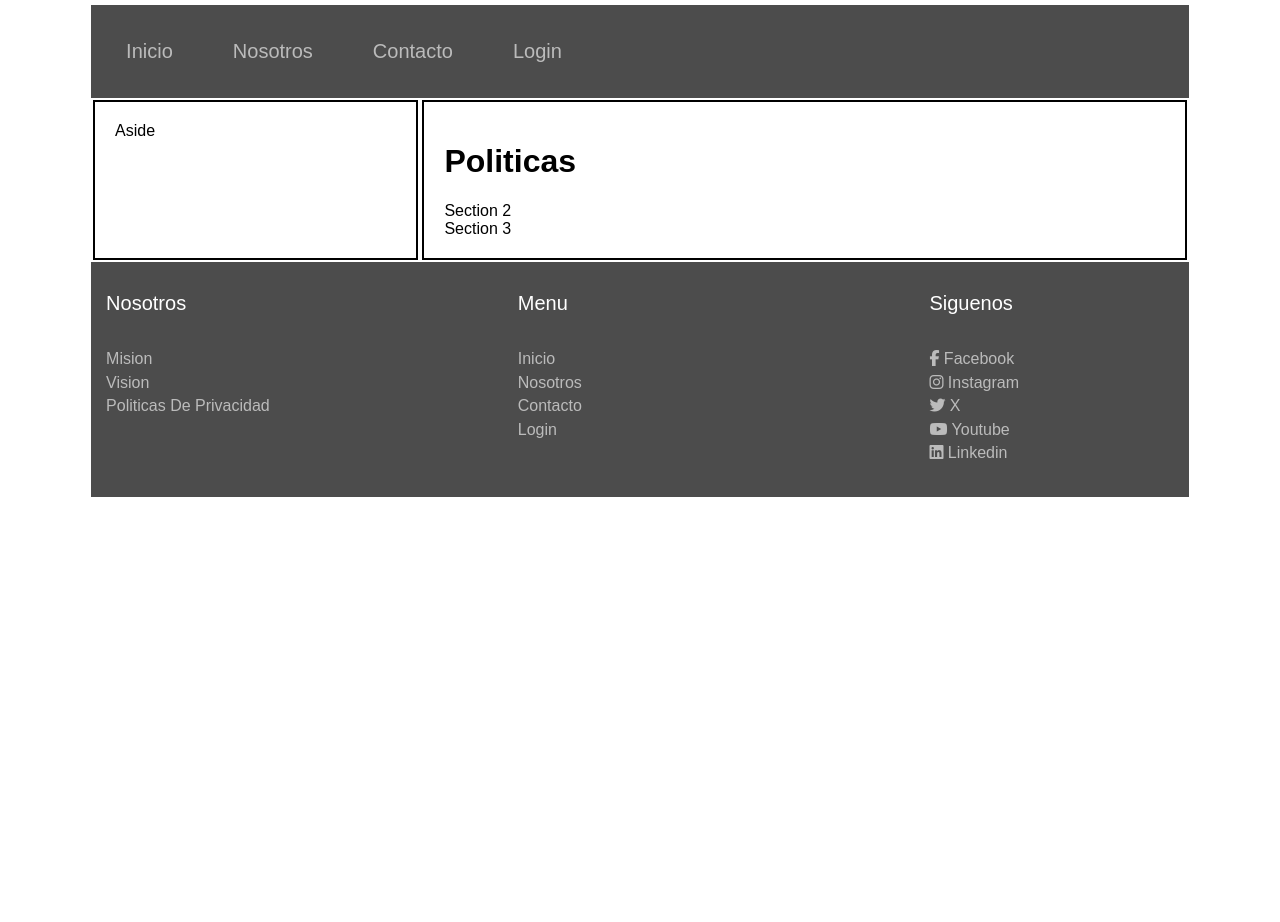
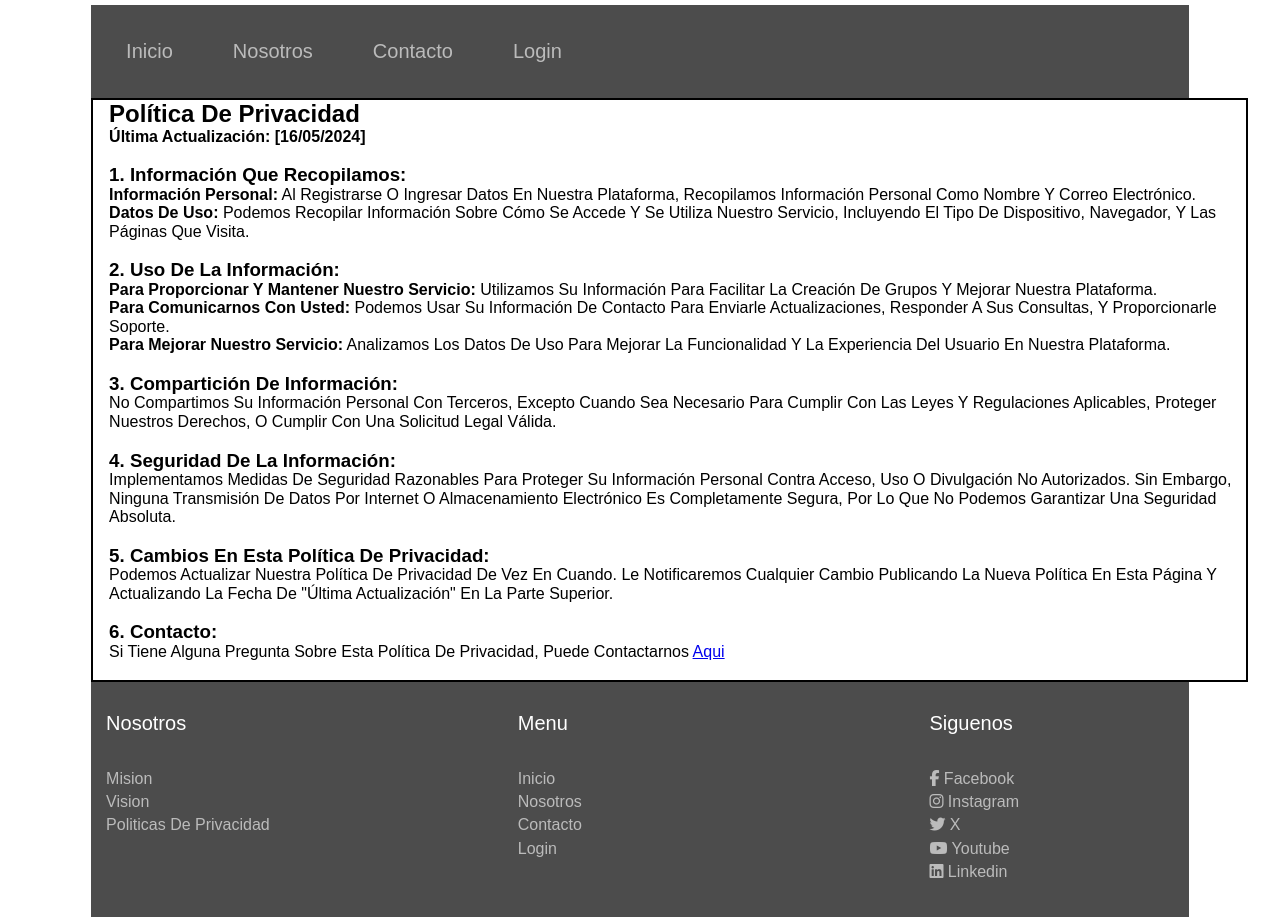
Before and after one commit to Jonathanegalarza/FullstackCodoaCodo, a plain HTML site: page pages/politicas.html in a window 1280 px wide. Before the commit the page ends 800 px from the top, so only its background shows below. Drawn offline with Linux system fonts and the light colour scheme.

Commit message:
Commit 3
Mision Vision y Politicas +Css

```diff
--- a/Design/style.css
+++ b/Design/style.css
@@ -97,7 +97,9 @@ button {
 #principal{
     padding: 20px;
     margin: 2px;
+    width: auto;
     border: 2px solid black;
+
 }
 
 #footer{
@@ -162,3 +164,20 @@ button {
     display: flex;
     flex-wrap: wrap;
 }
+
+.politicas{
+    width: 1157px;
+    border: 2px solid black;
+    padding-left: 1rem;
+
+}
+.mision{
+    border: 2px solid black;
+    width: 1172px;
+    padding-left: 1rem;
+}
+.vision{
+    border: 2px solid black;
+    width: 1172px;
+    padding-left: 1rem;
+}
--- a/pages/politicas.html
+++ b/pages/politicas.html
@@ -1,16 +1,18 @@
 <!DOCTYPE html>
 <html lang="es">
+
 <head>
     <meta charset="UTF-8">
     <meta name="viewport" content="width=device-width, initial-scale=1.0">
     <!--Se linkea el favicon-->
-        <link rel="icon" href="./src/nodejs.svg" type="image/x-icon"/>
+    <link rel="icon" href="./src/nodejs.svg" type="image/x-icon" />
     <!--Documentos de CSS Linkeado-->
     <link rel="stylesheet" href="../Design/normalized.css">
-        <link rel="stylesheet" href="../Design/style.css"/>
+    <link rel="stylesheet" href="../Design/style.css" />
     <link rel="stylesheet" href="https://cdnjs.cloudflare.com/ajax/libs/font-awesome/6.5.2/css/all.min.css">
     <title>Proyecto Curso Fullstack Codo a Codo 2024</title>
 </head>
+
 <body>
     <div id="container">
         <header id="header">
@@ -24,11 +26,45 @@
             </nav>
         </header>
         <main id="main">
-                <aside id="aside">Aside</aside>
-                <article id="principal">
-                    <section><h1>Politicas</h1></section>
-                    <section>Section 2</section>
-                    <section>Section 3</section>
+            <article id="principal1">
+                <div class="politicas">
+                    <h2>Política de Privacidad</h2>
+                    <p><strong>Última actualización: [16/05/2024]</strong></p>
+                    <br>
+                    <h3>1. Información que Recopilamos:</h3>
+                    <p><strong>Información Personal:</strong> Al registrarse o ingresar datos en nuestra plataforma,
+                        recopilamos información personal como nombre y correo electrónico.</p>
+                    <p><strong>Datos de Uso:</strong> Podemos recopilar información sobre cómo se accede y se utiliza
+                        nuestro servicio, incluyendo el tipo de dispositivo, navegador, y las páginas que visita.</p>
+                        <br>
+                    <h3>2. Uso de la Información:</h3>
+                    <p><strong>Para proporcionar y mantener nuestro servicio:</strong> Utilizamos su información para
+                        facilitar la creación de grupos y mejorar nuestra plataforma.</p>
+                    <p><strong>Para comunicarnos con usted:</strong> Podemos usar su información de contacto para
+                        enviarle actualizaciones, responder a sus consultas, y proporcionarle soporte.</p>
+                    <p><strong>Para mejorar nuestro servicio:</strong> Analizamos los datos de uso para mejorar la
+                        funcionalidad y la experiencia del usuario en nuestra plataforma.</p>
+                        <br>
+                    <h3>3. Compartición de Información:</h3>
+                    <p>No compartimos su información personal con terceros, excepto cuando sea necesario para cumplir
+                        con las leyes y regulaciones aplicables, proteger nuestros derechos, o cumplir con una solicitud
+                        legal válida.</p>
+                        <br>
+                    <h3>4. Seguridad de la Información:</h3>
+                    <p>Implementamos medidas de seguridad razonables para proteger su información personal contra
+                        acceso, uso o divulgación no autorizados. Sin embargo, ninguna transmisión de datos por Internet
+                        o almacenamiento electrónico es completamente segura, por lo que no podemos garantizar una
+                        seguridad absoluta.</p>
+                        <br>
+                    <h3>5. Cambios en esta Política de Privacidad:</h3>
+                    <p>Podemos actualizar nuestra Política de Privacidad de vez en cuando. Le notificaremos cualquier
+                        cambio publicando la nueva política en esta página y actualizando la fecha de "Última
+                        actualización" en la parte superior.</p>
+                        <br>
+                    <h3>6. Contacto:</h3>
+                    <p>Si tiene alguna pregunta sobre esta Política de Privacidad, puede contactarnos <a href="./contacto.html">Aqui</a></p>
+                    <br>
+                </div>
             </article>
         </main>
         <footer id="footer">
@@ -66,4 +102,5 @@
         </footer>
     </div>
 </body>
+
 </html>
```
Also changed, not shown: pages/mision.html (+19 -7 lines), pages/vision.html (+17 -7 lines). Lines whose indentation alone changed are shown as unchanged.
